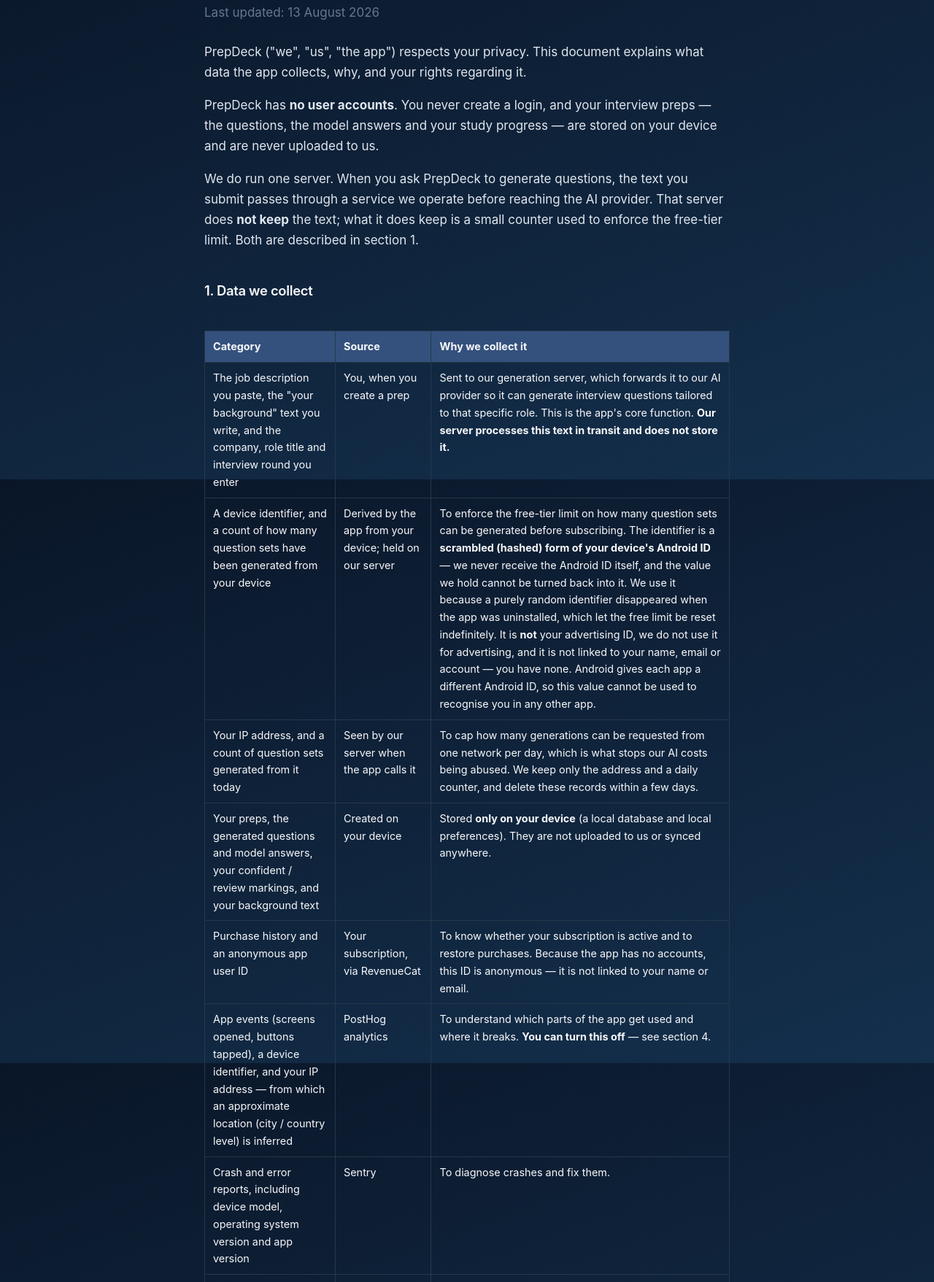
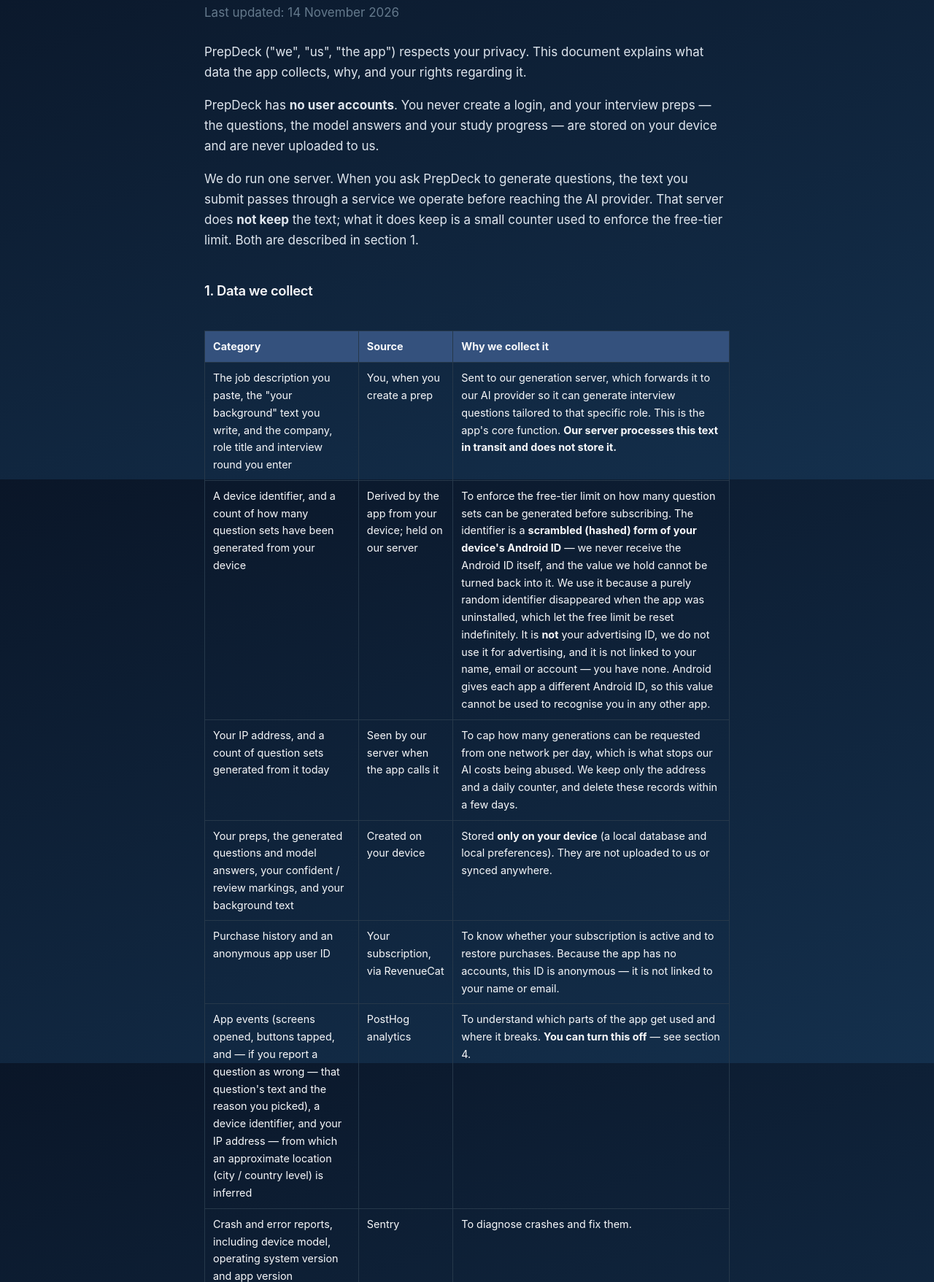
Before and after one commit to NabeelAhmed314/prepdeck, a plain HTML site: page privacy_policy.html in a window 1280 px wide. Shown: the part 143-1900 px from the top of the page at 73% size. Drawn offline with Linux system fonts and the light colour scheme.

Commit message:
Say that a question report carries the question's text

```diff
--- a/privacy_policy.html
+++ b/privacy_policy.html
@@ -21,7 +21,7 @@
 <main class="wrap legal">
 <h1>Privacy Policy — PrepDeck</h1>
 
-<p class="updated">Last updated: 13 August 2026</p>
+<p class="updated">Last updated: 14 November 2026</p>
 
 <p>PrepDeck ("we", "us", "the app") respects your privacy. This document explains what data the app collects, why, and your rights regarding it.</p>
 
@@ -48,7 +48,7 @@
 
 <tr><td>Purchase history and an anonymous app user ID</td><td>Your subscription, via RevenueCat</td><td>To know whether your subscription is active and to restore purchases. Because the app has no accounts, this ID is anonymous — it is not linked to your name or email.</td></tr>
 
-<tr><td>App events (screens opened, buttons tapped), a device identifier, and your IP address — from which an approximate location (city / country level) is inferred</td><td>PostHog analytics</td><td>To understand which parts of the app get used and where it breaks. <strong>You can turn this off</strong> — see section 4.</td></tr>
+<tr><td>App events (screens opened, buttons tapped, and — if you report a question as wrong — that question's text and the reason you picked), a device identifier, and your IP address — from which an approximate location (city / country level) is inferred</td><td>PostHog analytics</td><td>To understand which parts of the app get used and where it breaks. <strong>You can turn this off</strong> — see section 4.</td></tr>
 
 <tr><td>Crash and error reports, including device model, operating system version and app version</td><td>Sentry</td><td>To diagnose crashes and fix them.</td></tr>
 
```
